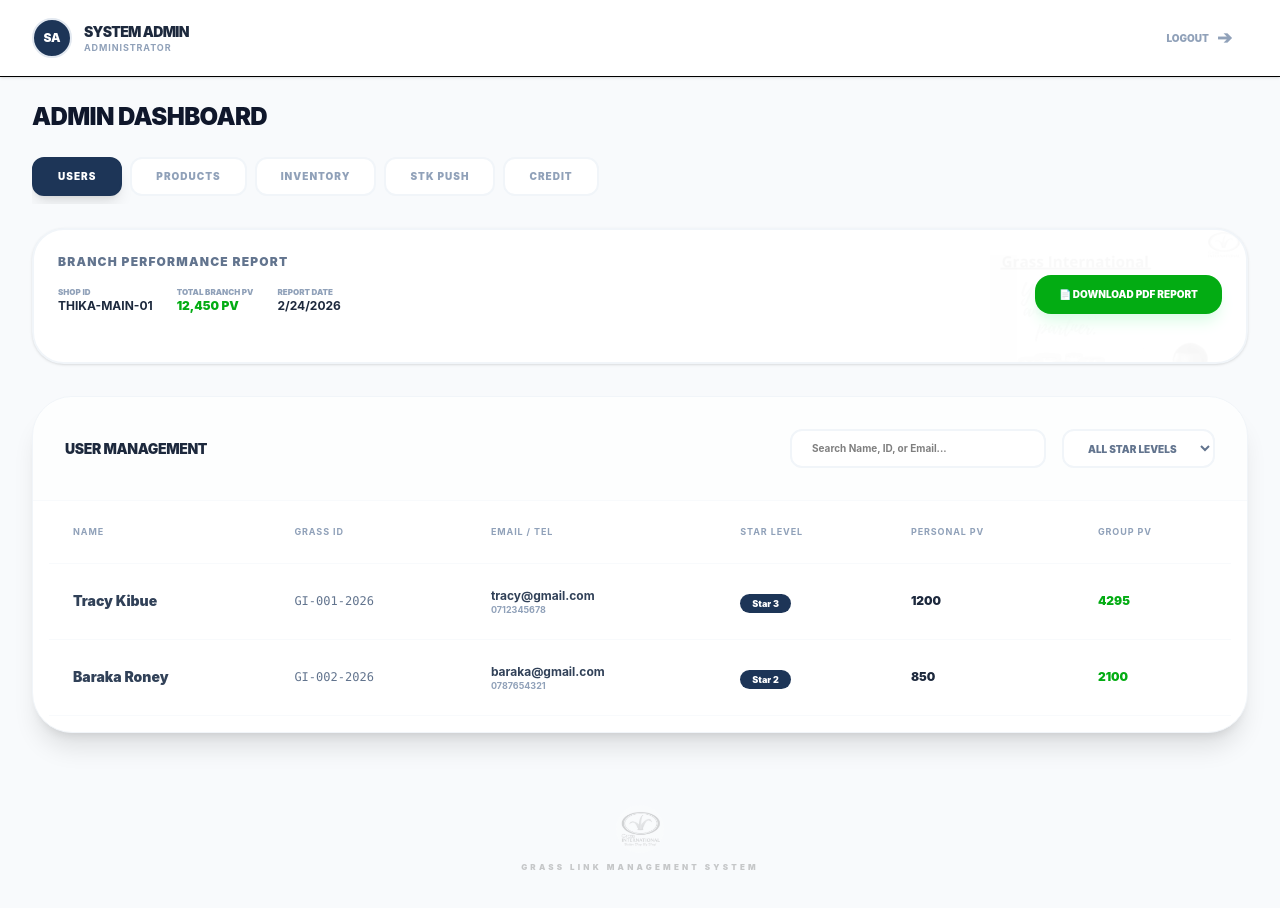
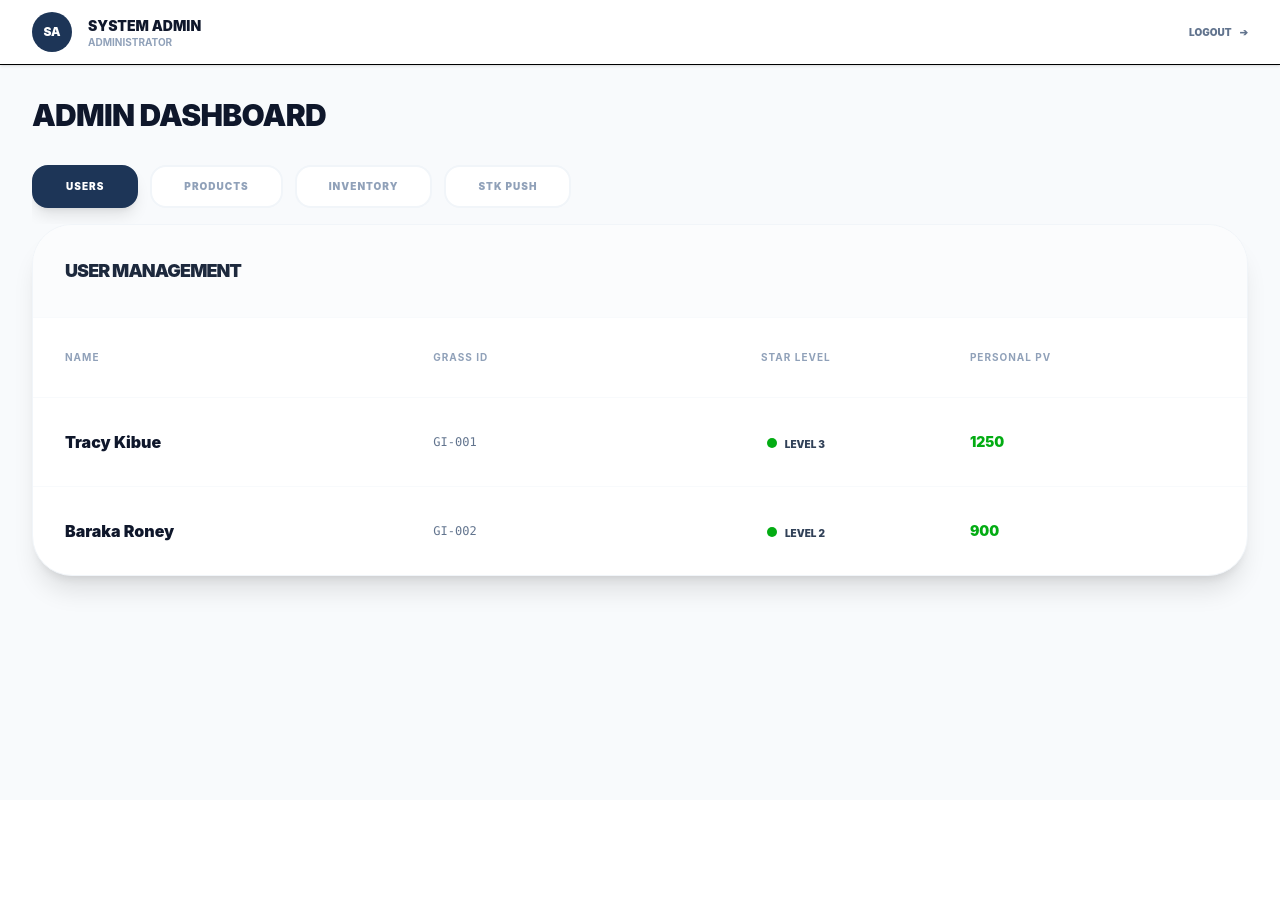
Before and after one commit to Tracy832/grass-link-system, a React (Vite) app in the folder client/: page /admin in a window 1280 px wide. Shown: the top 908 px of the page. After the commit the page ends 800 px from the top, so only its background shows below. Built offline with nearby package versions, Linux system fonts and the light colour scheme; sample sign-in values are in the browser's storage.

Commit message:
feat: implement dynamic product price list and inventory management in Admin Dashboard

```diff
--- a/client/src/features/admin/AdminDashboard.tsx
+++ b/client/src/features/admin/AdminDashboard.tsx
@@ -1,4 +1,4 @@
-import React, { useState } from 'react';
+import React, { useState, useEffect } from 'react';
 import { useNavigate } from 'react-router-dom';
 import logo from '../../assets/logo.jpeg';
 import bgImage from '../../assets/suplements.jpeg';
@@ -6,58 +6,50 @@ import bgImage from '../../assets/suplements.jpeg';
 const AdminDashboard = () => {
   const navigate = useNavigate();
   const [activeTab, setActiveTab] = useState('users');
-  const [searchQuery, setSearchQuery] = useState('');
-  const [starFilter, setStarFilter] = useState('All');
 
-  const colors = { navy: '#1d3557', green: '#03ac13', red: '#e63946' };
+  // Product State - Pre-loaded with your data
+  const [products, setProducts] = useState([
+    { name: "Green Tea", pvs: 10, distributor: 1250, nonMember: 3000 },
+    { name: "Pure Ginseng", pvs: 20, distributor: 2500, nonMember: 4000 },
+    { name: "Massage Chair", pvs: 5000, distributor: 625000, nonMember: 800000 },
+  ]);
+
+  const [users] = useState([
+    { name: "Tracy Kibue", id: "GI-001", email: "tracy@gmail.com", star: 3, ppv: 1250 },
+    { name: "Baraka Roney", id: "GI-002", email: "baraka@gmail.com", star: 2, ppv: 900 },
+  ]);
 
   const handleLogout = () => {
     localStorage.removeItem('user');
     navigate('/admin/auth');
   };
 
-  // Mock Data for User Management
-  const users = [
-    { name: "Tracy Kibue", id: "GI-001-2026", email: "tracy@gmail.com", phone: "0712345678", star: 3, ppv: 1200, gpv: 4295 },
-    { name: "Baraka Roney", id: "GI-002-2026", email: "baraka@gmail.com", phone: "0787654321", star: 2, ppv: 850, gpv: 2100 },
-  ];
-
   return (
     <div className="min-h-screen bg-slate-50 font-sans flex flex-col">
-      {/* 1. TOP MOST HEADER */}
-      <header className="bg-white px-8 py-4 border-b flex justify-between items-center shadow-sm">
-        <div className="flex items-center gap-3">
-          <div className="w-10 h-10 rounded-full bg-[#1d3557] flex items-center justify-center text-white font-black text-xs border-2 border-slate-200">
-            SA
-          </div>
+      {/* HEADER SECTION */}
+      <header className="bg-white px-8 py-3 border-b flex justify-between items-center shadow-sm sticky top-0 z-50">
+        <div className="flex items-center gap-4">
+          <div className="w-10 h-10 rounded-full bg-[#1d3557] flex items-center justify-center text-white font-black text-xs">SA</div>
           <div className="leading-tight">
-            <h1 className="text-sm font-black text-slate-800 uppercase tracking-tighter">System Admin</h1>
-            <p className="text-[9px] font-bold text-slate-400 uppercase tracking-widest">Administrator</p>
+            <h1 className="text-sm font-black text-slate-900 uppercase">System Admin</h1>
+            <p className="text-[10px] font-bold text-slate-400 uppercase">Administrator</p>
           </div>
         </div>
-
-        <button
-          onClick={handleLogout}
-          className="flex items-center gap-2 px-4 py-2 rounded-xl hover:bg-red-50 text-slate-400 hover:text-red-600 transition-all font-black text-[10px] uppercase"
-        >
-          Logout <span className="text-lg">➔</span>
+        <button onClick={handleLogout} className="text-slate-500 font-black text-[10px] uppercase flex items-center gap-2 hover:text-red-600 transition-colors">
+          Logout <span>➔</span>
         </button>
       </header>
 
-      {/* 2. DASHBOARD TITLE & NAV */}
-      <div className="px-8 py-6">
-        <h2 className="text-2xl font-black text-slate-900 uppercase tracking-tight mb-6">Admin Dashboard</h2>
-
-        {/* COMMAND NAVBAR */}
-        <nav className="flex gap-2 overflow-x-auto pb-2 scrollbar-hide">
-          {['users', 'products', 'inventory', 'STK push', 'credit'].map((tab) => (
+      {/* DASHBOARD NAVIGATION */}
+      <div className="px-8 pt-8">
+        <h2 className="text-3xl font-black text-slate-900 uppercase mb-8 tracking-tight">Admin Dashboard</h2>
+        <nav className="flex gap-3 overflow-x-auto pb-4 scrollbar-hide">
+          {['users', 'products', 'inventory', 'STK push'].map((tab) => (
             <button
               key={tab}
               onClick={() => setActiveTab(tab)}
-              className={`px-6 py-2.5 rounded-xl text-[10px] font-black uppercase tracking-widest transition-all border-2
-                ${activeTab === tab
-                  ? 'bg-[#1d3557] text-white border-[#1d3557] shadow-lg'
-                  : 'bg-white text-slate-400 border-slate-100 hover:border-slate-300'}`}
+              className={`px-8 py-3 rounded-2xl text-[10px] font-black uppercase tracking-widest border-2 transition-all
+                ${activeTab === tab ? 'bg-[#1d3557] text-white border-[#1d3557] shadow-lg' : 'bg-white text-slate-400 border-slate-100'}`}
             >
               {tab}
             </button>
@@ -65,88 +57,33 @@ const AdminDashboard = () => {
         </nav>
       </div>
 
-      <main className="flex-1 px-8 pb-10 space-y-8">
-
-        {/* 3. DOWNLOAD PDF SECTION (Reporting) */}
-        <section className="bg-white p-6 rounded-[2rem] border-2 border-slate-100 shadow-sm relative overflow-hidden">
-          {/* Subtle Supplement Background Watermark */}
-          <img src={bgImage} alt="" className="absolute right-0 top-0 w-64 opacity-[0.03] pointer-events-none grayscale" />
-
-          <div className="flex justify-between items-end mb-6 relative z-10">
-            <div>
-              <h3 className="text-xs font-black text-slate-500 uppercase tracking-widest mb-1">Branch Performance Report</h3>
-              <div className="flex gap-6 mt-4">
-                <div>
-                  <p className="text-[8px] font-black text-slate-400 uppercase">Shop ID</p>
-                  <p className="text-xs font-bold text-slate-800">THIKA-MAIN-01</p>
-                </div>
-                <div>
-                  <p className="text-[8px] font-black text-slate-400 uppercase">Total Branch PV</p>
-                  <p className="text-xs font-black text-[#03ac13]">12,450 PV</p>
-                </div>
-                <div>
-                  <p className="text-[8px] font-black text-slate-400 uppercase">Report Date</p>
-                  <p className="text-xs font-bold text-slate-800">{new Date().toLocaleDateString()}</p>
-                </div>
-              </div>
-            </div>
-            <button className="bg-[#03ac13] text-white px-6 py-3 rounded-2xl font-black text-[10px] uppercase shadow-lg shadow-green-100 flex items-center gap-2">
-              📄 Download PDF Report
-            </button>
-          </div>
-        </section>
-
-        {/* 4. USER MANAGEMENT SECTION */}
+      <main className="flex-1 px-8 pb-12 space-y-8">
+        {/* USERS TAB */}
         {activeTab === 'users' && (
           <div className="bg-white rounded-[2.5rem] shadow-xl border border-slate-100 overflow-hidden">
-            <div className="p-8 border-b border-slate-50 bg-slate-50/30 flex flex-wrap justify-between items-center gap-4">
-              <h3 className="text-sm font-black uppercase text-slate-800 tracking-tight">User Management</h3>
-
-              <div className="flex gap-4">
-                <input
-                  type="text"
-                  placeholder="Search Name, ID, or Email..."
-                  className="px-5 py-2.5 rounded-xl bg-white border-2 border-slate-100 outline-none focus:border-[#03ac13] text-[10px] font-bold w-64"
-                  onChange={(e) => setSearchQuery(e.target.value)}
-                />
-                <select
-                  className="px-5 py-2.5 rounded-xl bg-white border-2 border-slate-100 outline-none text-[10px] font-black uppercase text-slate-500"
-                  onChange={(e) => setStarFilter(e.target.value)}
-                >
-                  <option>All Star Levels</option>
-                  <option>Star 1</option>
-                  <option>Star 2</option>
-                  <option>Star 3</option>
-                </select>
-              </div>
+            <div className="p-8 border-b border-slate-50 bg-slate-50/50 flex justify-between items-center">
+              <h3 className="text-lg font-black uppercase text-slate-800 tracking-tighter">User Management</h3>
             </div>
-
-            <div className="overflow-x-auto px-4 pb-4">
-              <table className="w-full text-left">
+            <div className="overflow-x-auto">
+              <table className="w-full text-left border-collapse">
                 <thead>
-                  <tr className="text-[9px] font-black text-slate-400 uppercase tracking-widest border-b border-slate-50">
-                    <th className="p-6">Name</th>
-                    <th className="p-6">Grass ID</th>
-                    <th className="p-6">Email / Tel</th>
-                    <th className="p-6">Star Level</th>
-                    <th className="p-6">Personal PV</th>
-                    <th className="p-6">Group PV</th>
+                  <tr className="text-[10px] font-black text-slate-400 uppercase tracking-widest border-b border-slate-50">
+                    <th className="p-8">Name</th>
+                    <th className="p-8">Grass ID</th>
+                    <th className="p-8 text-center">Star Level</th>
+                    <th className="p-8">Personal PV</th>
                   </tr>
                 </thead>
-                <tbody className="text-slate-700">
+                <tbody className="divide-y divide-slate-50">
                   {users.map((u, i) => (
-                    <tr key={i} className="hover:bg-slate-50 transition-colors border-b border-slate-50">
-                      <td className="p-6 font-black text-sm">{u.name}</td>
-                      <td className="p-6 font-mono text-xs text-slate-500">{u.id}</td>
-                      <td className="p-6 leading-tight">
-                        <p className="text-xs font-bold">{u.email}</p>
-                        <p className="text-[9px] text-slate-400 font-bold">{u.phone}</p>
+                    <tr key={i} className="hover:bg-slate-50/80">
+                      <td className="p-8 font-black text-slate-900">{u.name}</td>
+                      <td className="p-8 font-mono text-xs text-slate-500">{u.id}</td>
+                      <td className="p-8 text-center">
+                        <span className={`w-2.5 h-2.5 inline-block rounded-full mr-2 ${u.star === 3 ? 'bg-[#03ac13]' : 'bg-[#03ac13]'}`}></span>
+                        <span className="text-[10px] font-black uppercase text-slate-700">Level {u.star}</span>
                       </td>
-                      <td className="p-6">
-                        <span className="bg-[#1d3557] text-white px-3 py-1 rounded-full text-[9px] font-black">Star {u.star}</span>
-                      </td>
-                      <td className="p-6 font-black text-xs text-slate-800">{u.ppv}</td>
-                      <td className="p-6 font-black text-xs text-[#03ac13]">{u.gpv}</td>
+                      <td className="p-8 font-black text-sm text-[#03ac13]">{u.ppv}</td>
                     </tr>
                   ))}
                 </tbody>
@@ -155,11 +92,37 @@ const AdminDashboard = () => {
           </div>
         )}
 
-        {/* LOGO FOOTER */}
-        <div className="flex flex-col items-center opacity-20 py-10">
-          <img src={logo} alt="" className="w-12 h-12 rounded-full grayscale mb-2" />
-          <p className="text-[8px] font-black uppercase tracking-[0.4em]">Grass Link Management System</p>
-        </div>
+        {/* PRODUCTS TAB */}
+        {activeTab === 'products' && (
+          <div className="bg-white rounded-[2.5rem] shadow-xl border border-slate-100 overflow-hidden">
+            <div className="p-8 border-b border-slate-50 bg-slate-50/50 flex justify-between items-center">
+              <h3 className="text-lg font-black uppercase text-slate-800 tracking-tighter">Product Price List</h3>
+              <button className="bg-[#03ac13] text-white px-6 py-2 rounded-xl text-[10px] font-black uppercase">+ New Product</button>
+            </div>
+            <div className="overflow-x-auto">
+              <table className="w-full text-left border-collapse">
+                <thead>
+                  <tr className="text-[10px] font-black text-slate-400 uppercase tracking-widest border-b border-slate-50">
+                    <th className="p-8">Product</th>
+                    <th className="p-8 text-center">PV</th>
+                    <th className="p-8">Distributor (KES)</th>
+                    <th className="p-8">Non-Member (KES)</th>
+                  </tr>
+                </thead>
+                <tbody className="divide-y divide-slate-50">
+                  {products.map((p, i) => (
+                    <tr key={i} className="hover:bg-slate-50/80">
+                      <td className="p-8 font-black text-slate-800">{p.name}</td>
+                      <td className="p-8 text-center font-black text-[#03ac13]">{p.pvs}</td>
+                      <td className="p-8 font-bold text-slate-600">{p.distributor.toLocaleString()}</td>
+                      <td className="p-8 font-bold text-slate-400">{p.nonMember.toLocaleString()}</td>
+                    </tr>
+                  ))}
+                </tbody>
+              </table>
+            </div>
+          </div>
+        )}
       </main>
     </div>
   );
```
